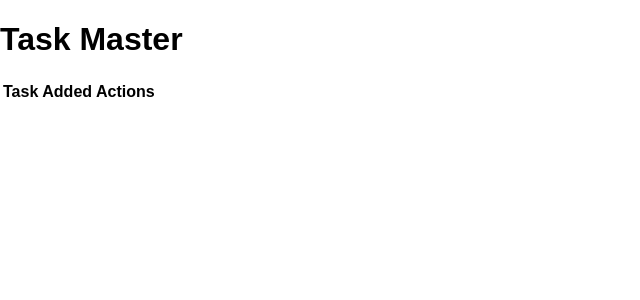
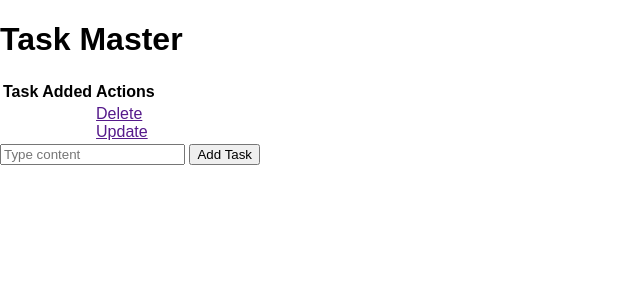
Before and after one commit to rayoowoo/flask-tutorial, a Flask app: page / in a window 1280 px wide. Shown: the top 300 px of the page, without its empty margins (0-640 px from the left). Run offline with Flask 2, Linux system fonts and the light colour scheme; lists and menus that the app fills with data are empty.

Commit message:
Finish barebones content on page

```diff
--- a/app.py
+++ b/app.py
@@ -14,7 +14,7 @@ class Todo(db.Model):
     def __repr__(self):
         return '<Task %r>' % self.id
 
-@app.route('/')
+@app.route('/', methods=['POST', 'GET'])
 def index():
     return render_template('index.html')
 
--- a/templates/index.html
+++ b/templates/index.html
@@ -1,5 +1,5 @@
 {% extends 'base.html' %}
-
+<title>Task Master</title>
 {% block head %}
 {% endblock %}
 
@@ -13,7 +13,21 @@
             <th>Added</th>
             <th>Actions</th>
         </tr>
+        <tr>
+            <td></td>
+            <td></td>
+            <td>
+                <a href="">Delete</a>
+                <br>
+                <a href="">Update</a>
+            </td>
+        </tr>
     </table>
+
+    <form action="/" method="POST">
+        <input type="text" name="content" id="content" placeholder="Type content">
+        <input type="submit" value="Add Task">
+    </form>
 </div>
 
 {% endblock %}
```
